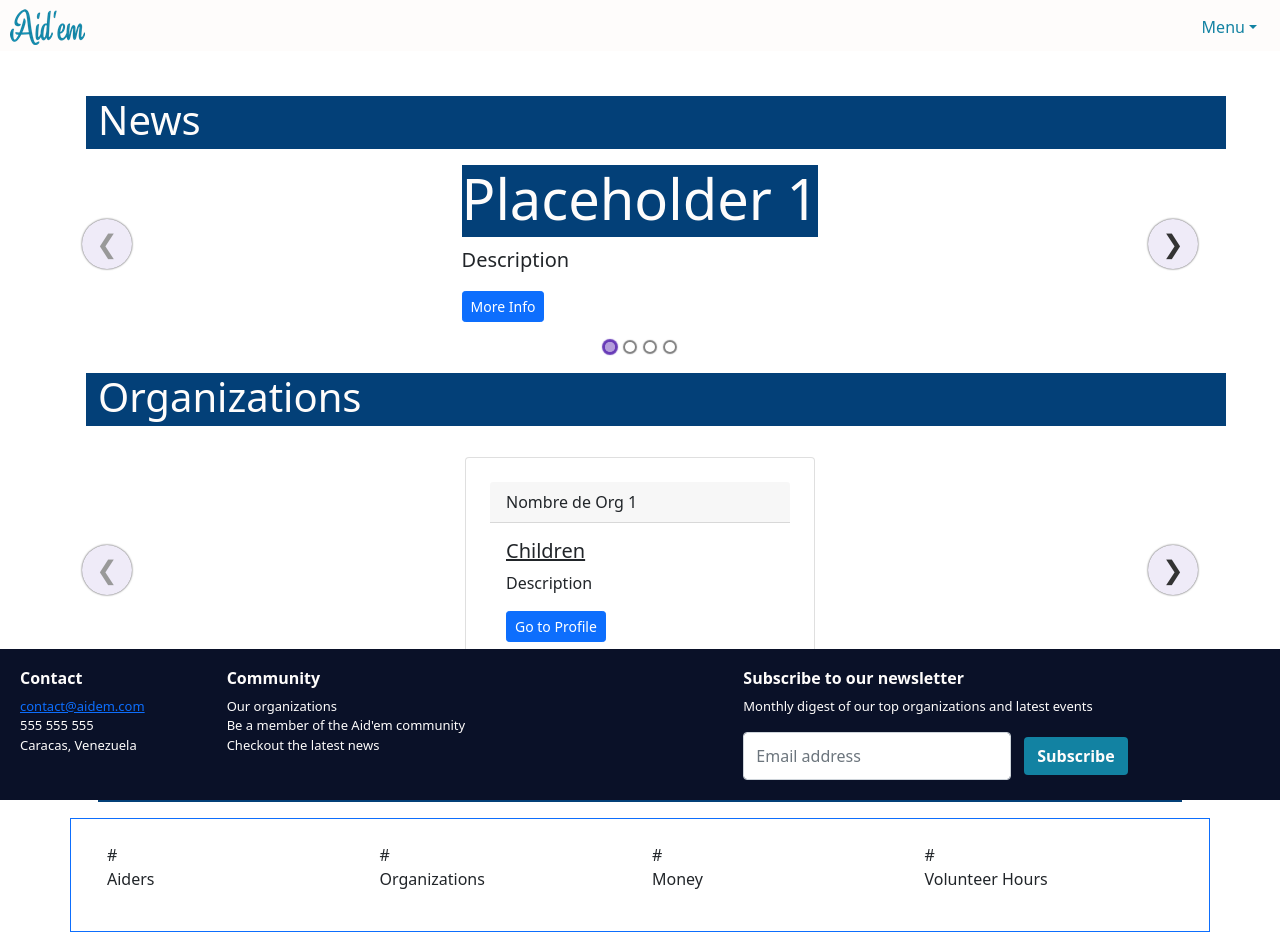
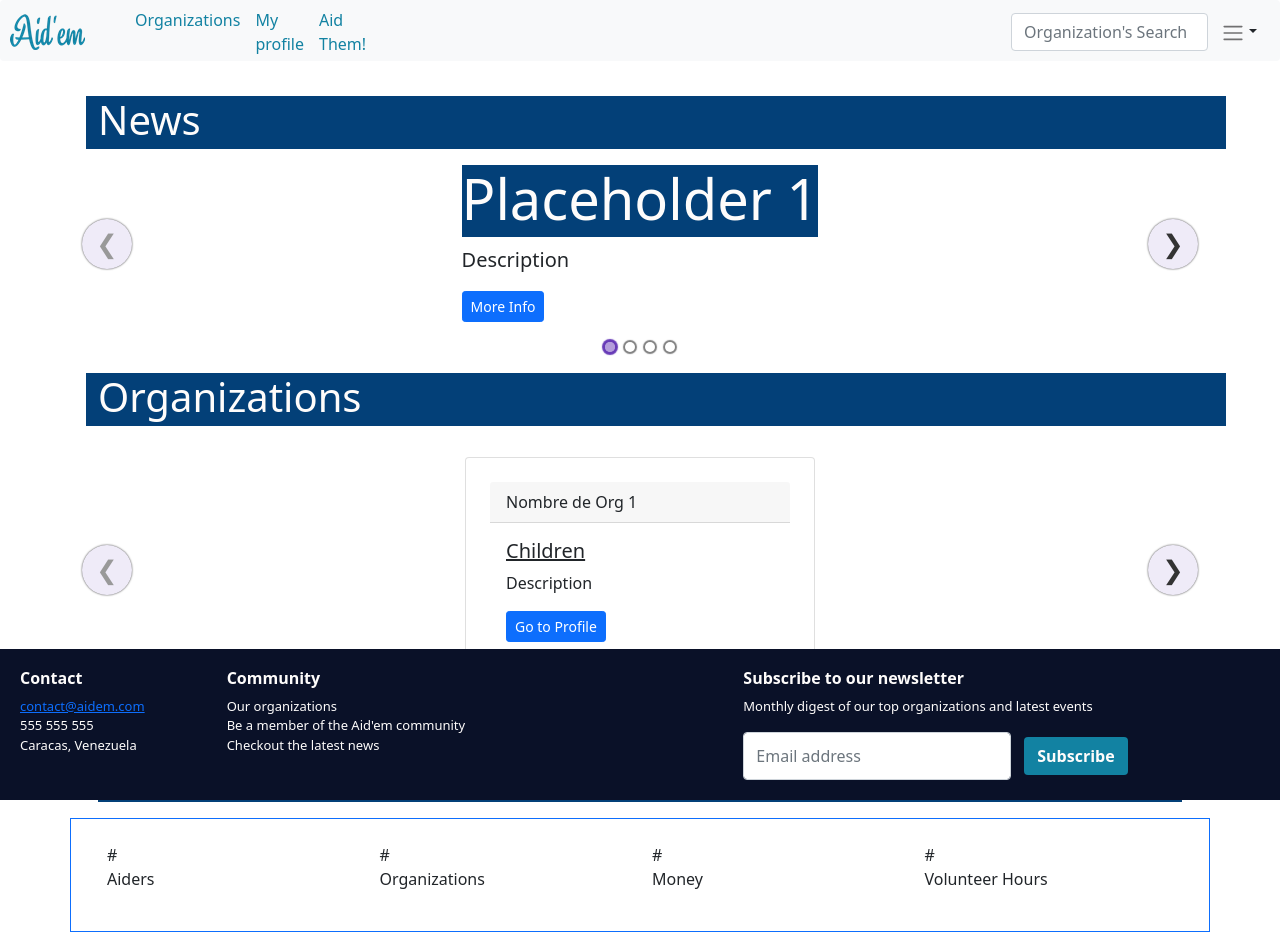
Before and after one commit to BethaSL/aidem-frontend, a React app: page / in a window 1280 px wide. Built offline with nearby package versions, Linux system fonts and the light colour scheme; no server answers.

Commit message:
Navbar updated

```diff
--- a/src/js/component/navbar.js
+++ b/src/js/component/navbar.js
@@ -8,21 +8,35 @@ import Logo from "../../img/logo.png";
 
 export const Navbar = () => {
 	return (
-		<div className="navbar fixed-top">
-			<Link to="/">
-				<img src={Logo} />
-			</Link>
+		<div className="navbar navbar-expand-lg navbar-light bg-light rounded fixed-top">
+			<div className="navbar-logo">
+				<Link to="/">
+					<img src={Logo} />
+				</Link>
+			</div>
+			<ul className="navbar-nav">
+				<li className="nav-item">
+					<Link to="/organizations" className="navbar-link"> Organizations</Link>
+				</li>
+
+				<li className="nav-item">
+					<Link to="/myprofile" className="navbar-link l2"> My profile</Link>
+				</li>
+
+				<li className="nav-item">
+					<Link to="/aid" className="navbar-link"> Aid Them!</Link>
+				</li>
+			</ul>
+
+			<form className="offset-6">
+				<input className="form-control" type="text" placeholder="Organization's Search"/>
+			</form>
 
 			<div className="btn-group">
 				<button type="button" className="btn navbar-button dropdown-toggle" data-bs-toggle="dropdown" aria-expanded="false">
-					Menu
+					<span className="navbar-toggler-icon"></span>
 				</button>
 				<ul className="dropdown-menu dropdown-menu-end">
-				<li>
-						<Link to="/organizations">
-							<button className="dropdown-item" type="button">Our organizations</button>
-						</Link>
-					</li>
 					<li>
 						<Link to="/signin">
 							<button className="dropdown-item" type="button">Sign in</button>
--- a/src/styles/index.css
+++ b/src/styles/index.css
@@ -55,13 +55,14 @@ h5 {
     background: var(--color-5);
 }
 
-.navbar-button{
-    color: var(--color-4);
-    background: unset;
+.navbar-logo {
+    margin-right: 50px;
 }
 
-.home-title {
-    margin-top: 100px;
+.navbar-link {
+    color: var(--color-4);
+    text-decoration: unset;
+    margin-right: 15px;
 }
 
 /*Footer*/
```
Also changed, not shown: src/js/views/myprofile.js (added).
